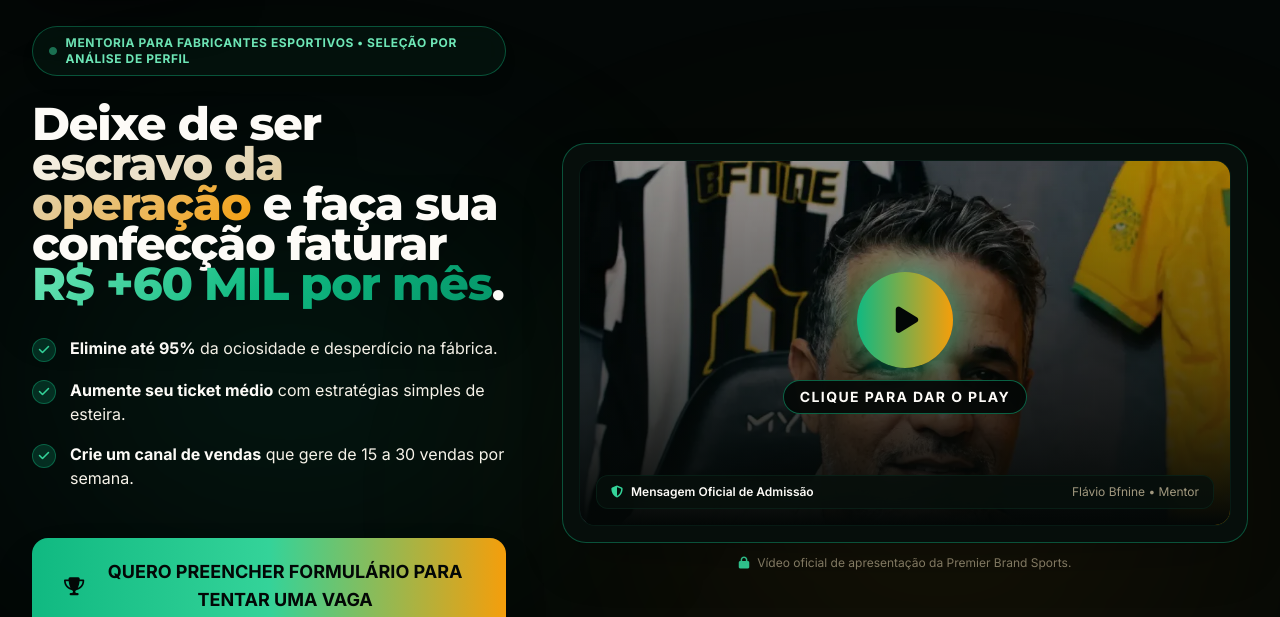
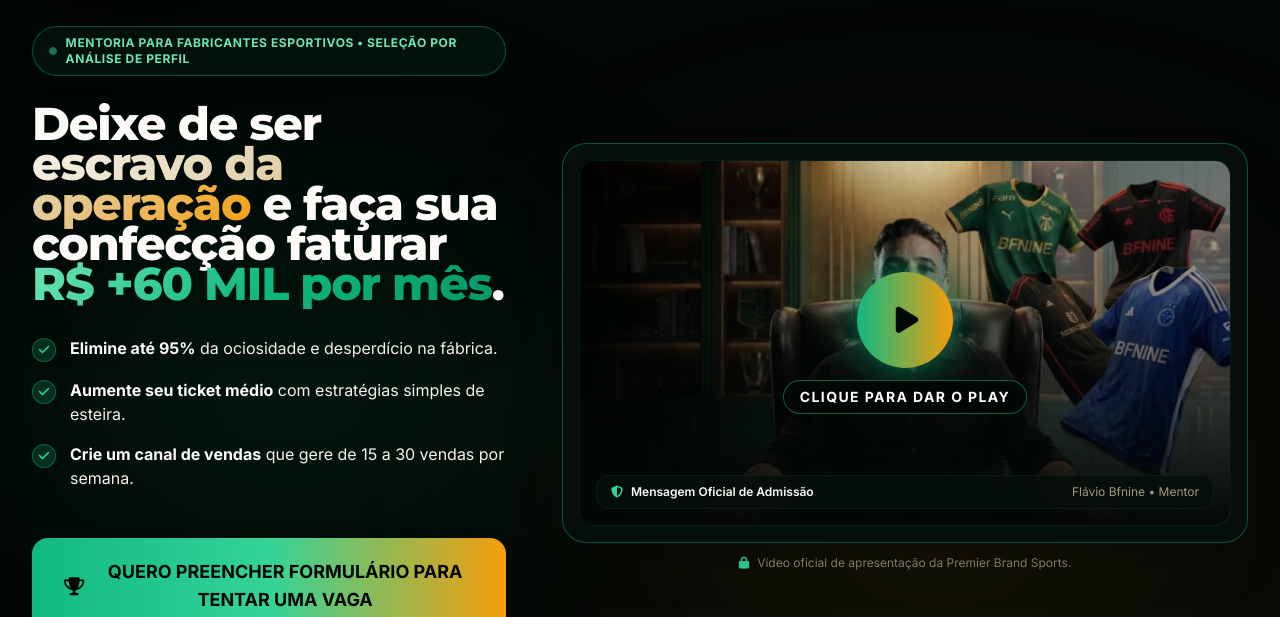
Before and after one commit to flaviobfnine/Mentoria, a plain HTML site: page index.html in a window 1280 px wide. Shown: the part 179-796 px from the top of the page. Drawn offline with nearby package versions, Linux system fonts and the light colour scheme.

Commit message:
- Foto da hero aplicada na capa do video VSL + 2026-11-18 + 14:36

```diff
--- a/index.html
+++ b/index.html
@@ -14,7 +14,7 @@
 
     <!-- Preload Imagens Críticas da Primeira Dobra (LCP Turbo) -->
     <link rel="preload" as="image" href="assets/logo_premier.png" type="image/png" fetchpriority="high">
-    <link rel="preload" as="image" href="assets/flavio_mentor_bio.webp" type="image/webp" fetchpriority="high">
+    <link rel="preload" as="image" href="assets/hero_bg_especialista_novo.webp" type="image/webp" fetchpriority="high">
 
     <!-- Google Fonts Assíncrono (Não Bloqueia Renderização) -->
     <link rel="preload" as="style" href="https://fonts.googleapis.com/css2?family=Inter:wght@400;600;700&family=Montserrat:wght@600;700;800;900&display=swap">
@@ -182,8 +182,8 @@
                         <div id="vslPlayerContainer" class="relative w-full aspect-video rounded-2xl overflow-hidden bg-onyx-950 border border-emerald-800/40 shadow-inner">
                             <!-- Capa Super Leve (Apenas 64kb) com Botão Play -->
                             <div id="vslFacade" onclick="playVslVideo()" class="absolute inset-0 cursor-pointer group z-10">
-                                <!-- Imagem de Capa do Vídeo -->
-                                <img src="assets/flavio_mentor_bio.webp" alt="Flávio Bfnine Vídeo de Vendas" class="w-full h-full object-cover object-top opacity-70 group-hover:scale-105 group-hover:opacity-85 transition-all duration-700">
+                                <!-- Imagem de Capa do Vídeo (Foto Oficial do Especialista da Hero) -->
+                                <img src="assets/hero_bg_especialista_novo.webp" alt="Flávio Bfnine Vídeo de Vendas" class="w-full h-full object-cover object-center opacity-85 group-hover:scale-105 group-hover:opacity-100 transition-all duration-700">
 
                                 <!-- Overlay com Gradiente Escuro -->
                                 <div class="absolute inset-0 bg-gradient-to-t from-onyx-950 via-onyx-950/40 to-transparent"></div>
```
